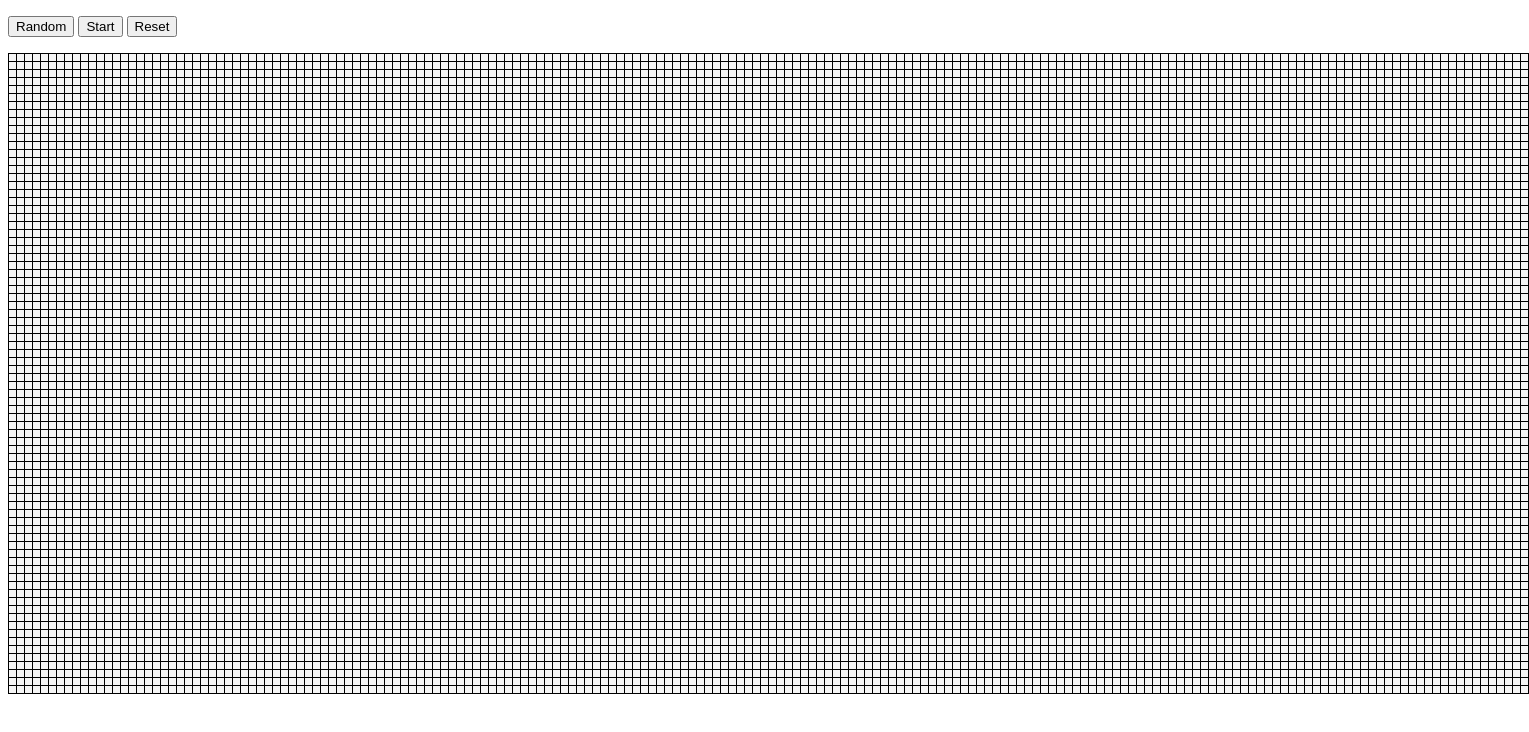
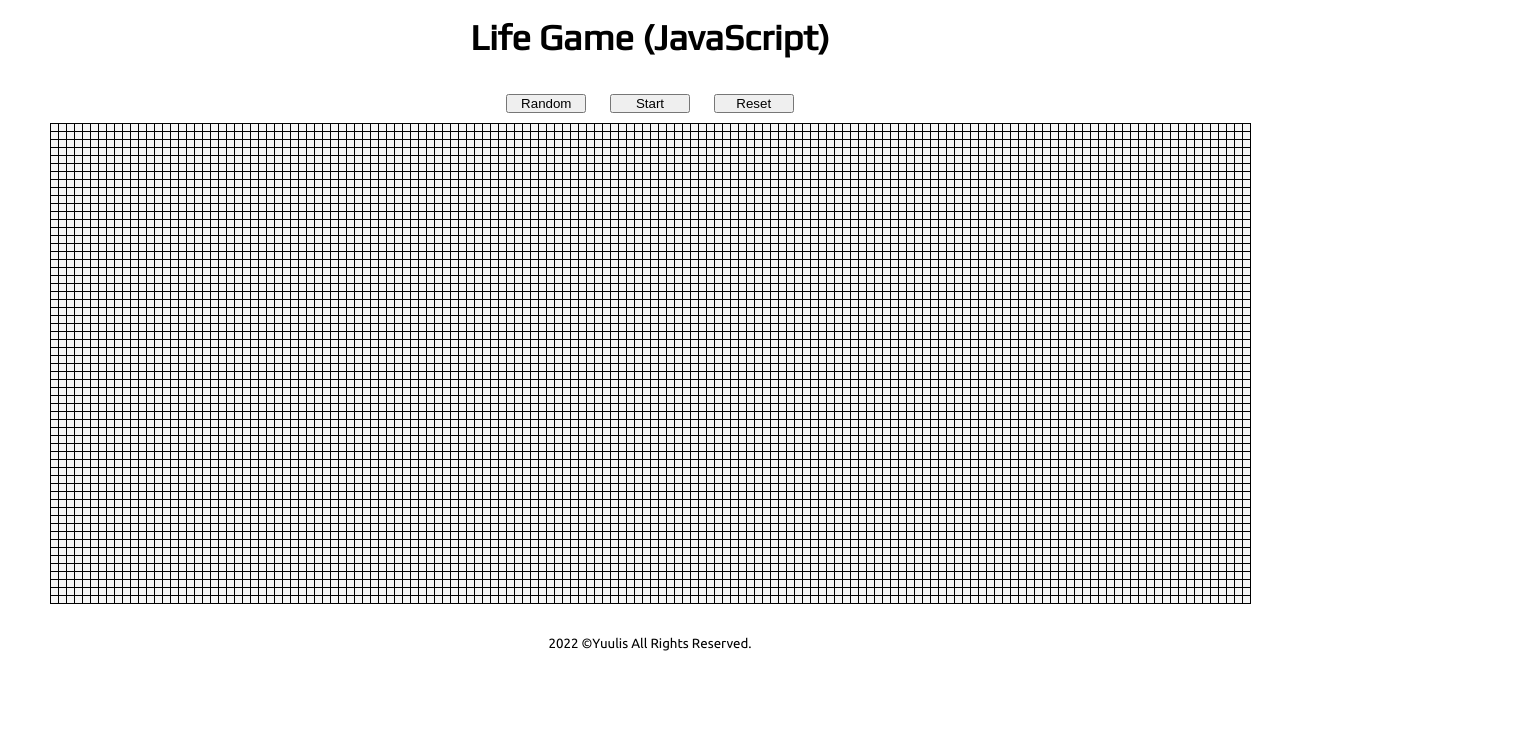
Before and after one commit to Yuulis/LifeGame2, a plain HTML site: page index.html in a window 1280 px wide. Shown: the whole page, 1529 px wide, since content can reach past the window. Drawn offline with Linux system fonts and the light colour scheme.

Commit message:
ページの簡単なデザイン

```diff
--- a/index.html
+++ b/index.html
@@ -7,11 +7,19 @@
     <meta name="viewport" content="width=device-width, initial-scale=1.0">
     <title>Life Game</title>
 
+    <link rel="stylesheet" href="style.css">
     <script src="./scripts/app.js"></script>
 </head>
 
 <body>
-    <div style="margin: 1em 0;">
+    <div class="pagebody">
+        <div class="container">
+            <div class="header">
+                <h1>Life Game (JavaScript)</h1>
+            </div>
+
+            <div class="main">
+                <div class="ui">
                     <form>
                         <input type="button" value="Random" id="btn_random">
                         <input type="button" value="Start" id="btn_start">
@@ -19,7 +27,16 @@
                     </form>
                 </div>
 
-    <canvas id="field" width="1521" height="641"></canvas>
+                <div class="canvas">
+                    <canvas id="field" width="1201" height="481"></canvas>
+                </div>
+            </div>
+
+            <div class="footer">
+                <p><small>2022 &copy;Yuulis All Rights Reserved.</small></p>
+            </div>
+        </div>
+    </div>
 </body>
 
 </html>
--- /dev/null
+++ b/style.css
@@ -0,0 +1,80 @@
+@charset "utf-8";
+
+@import url("https://fonts.googleapis.com/css2?family=Play&display=swap");
+@import url("https://fonts.googleapis.com/css2?family=Source+Code+Pro&display=swap");
+@import url("https://fonts.googleapis.com/css2?family=Ubuntu&display=swap");
+@import url("https://fonts.googleapis.com/css2?family=Noto+Sans+JP&display=swap");
+
+/* ===== Initializing ===== */
+* {
+  margin: 0;
+  padding: 0;
+}
+
+/* ===== pagebody ===== */
+body {
+  width: 100%;
+  background-color: #ffffff;
+  text-decoration: none;
+  line-height: 1.5;
+  font-family: Ubuntu, "Noto Sans JP", "Gill Sans", "Gill Sans MT",
+    "Trebuchet MS", sans-serif;
+}
+body a {
+  text-decoration: none;
+  color: #ffffff;
+}
+
+div.container {
+  position: relative;
+  z-index: 1;
+}
+div.container h1 {
+  font-family: Play, sans-serif;
+}
+
+/* ===== header ===== */
+div.header {
+  width: 100%;
+  padding: 10px;
+  background-color: #ffffff;
+}
+div.header h1 {
+  font-size: 36px;
+  text-align: center;
+}
+
+/* ===== Main ===== */
+div.main {
+  width: 100%;
+  margin: 0 auto;
+  padding: 10px;
+  background-color: #ffffff;
+  color: #000000;
+}
+
+/* ===== UI ===== */
+div.ui {
+  text-align: center;
+}
+input {
+  width: 80px;
+  margin: 10px;
+}
+
+/* ===== Canvas ===== */
+div.canvas {
+  width: 1201px;
+  margin: 0 auto;
+}
+
+/* ===== footer ===== */
+div.footer {
+  width: 100%;
+  height: 20px;
+  padding: 10px;
+  clear: both;
+  background-color: #ffffff;
+  color: #000000;
+  text-align: center;
+}
```
Lines whose indentation alone changed are shown as unchanged.
